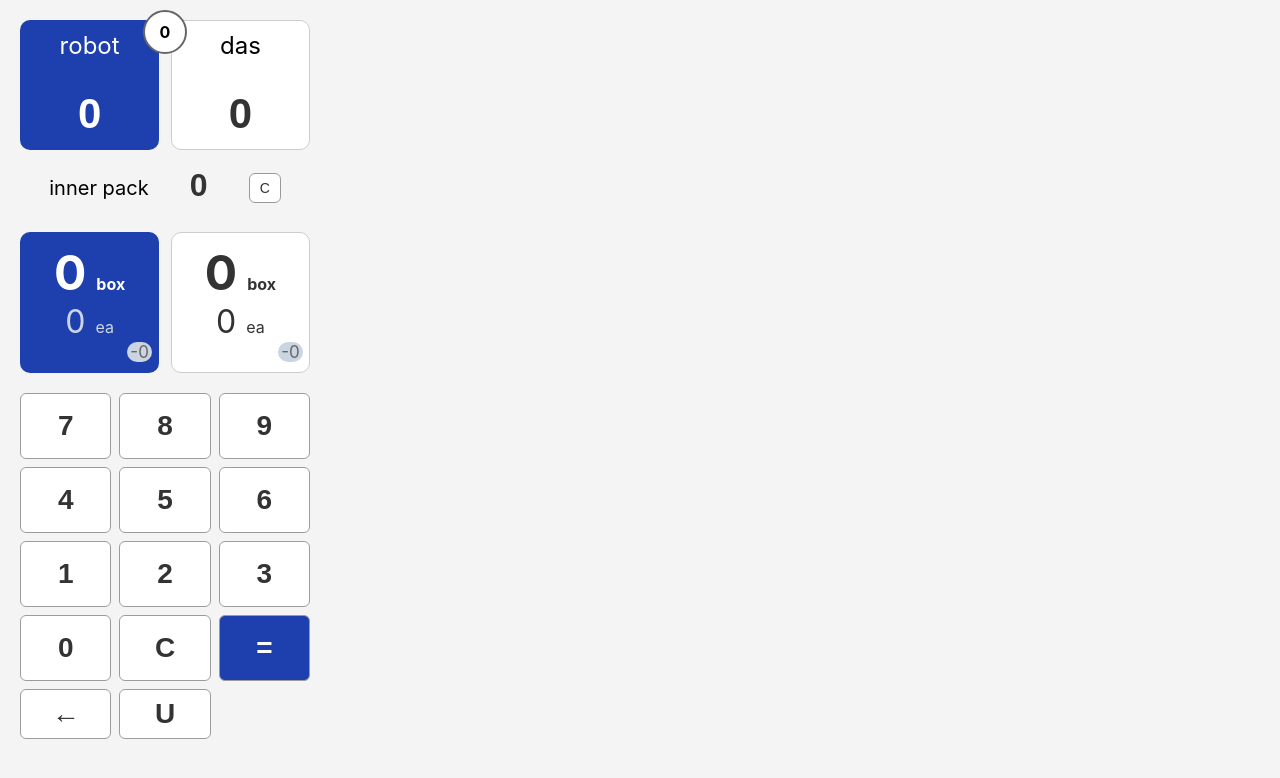
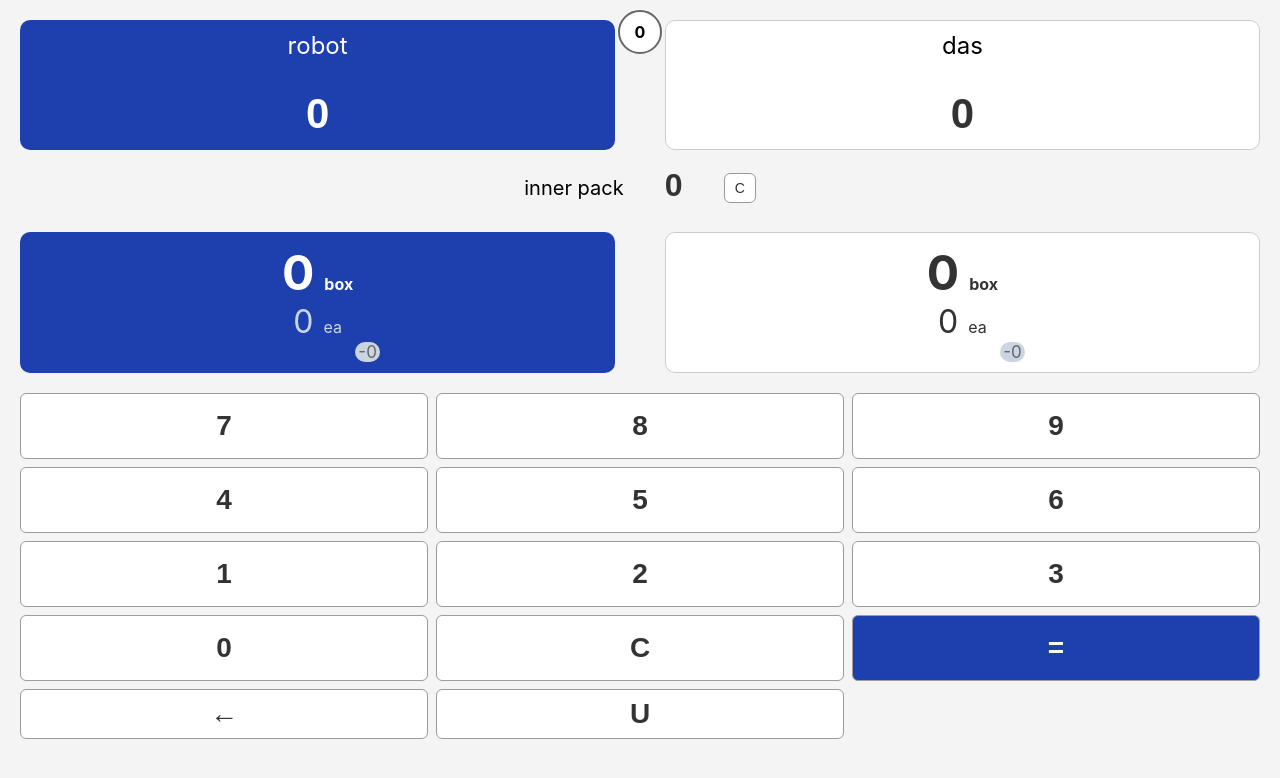
Before and after one commit to MartinLA1V/-box-calculator, a plain HTML site: page index.html in a window 1280 px wide. Drawn offline with Linux system fonts and the light colour scheme.

Commit message:
Add files via upload

```diff
--- a/style.css
+++ b/style.css
@@ -10,8 +10,8 @@ body {
   margin: 0;
   padding: 20px;
   background: #f4f4f4;
-  max-width: 360px;
-  margin: 0 auto;
+  width: 100vw;
+  height: 100vh;
   -webkit-tap-highlight-color: transparent;
 }
 
```
